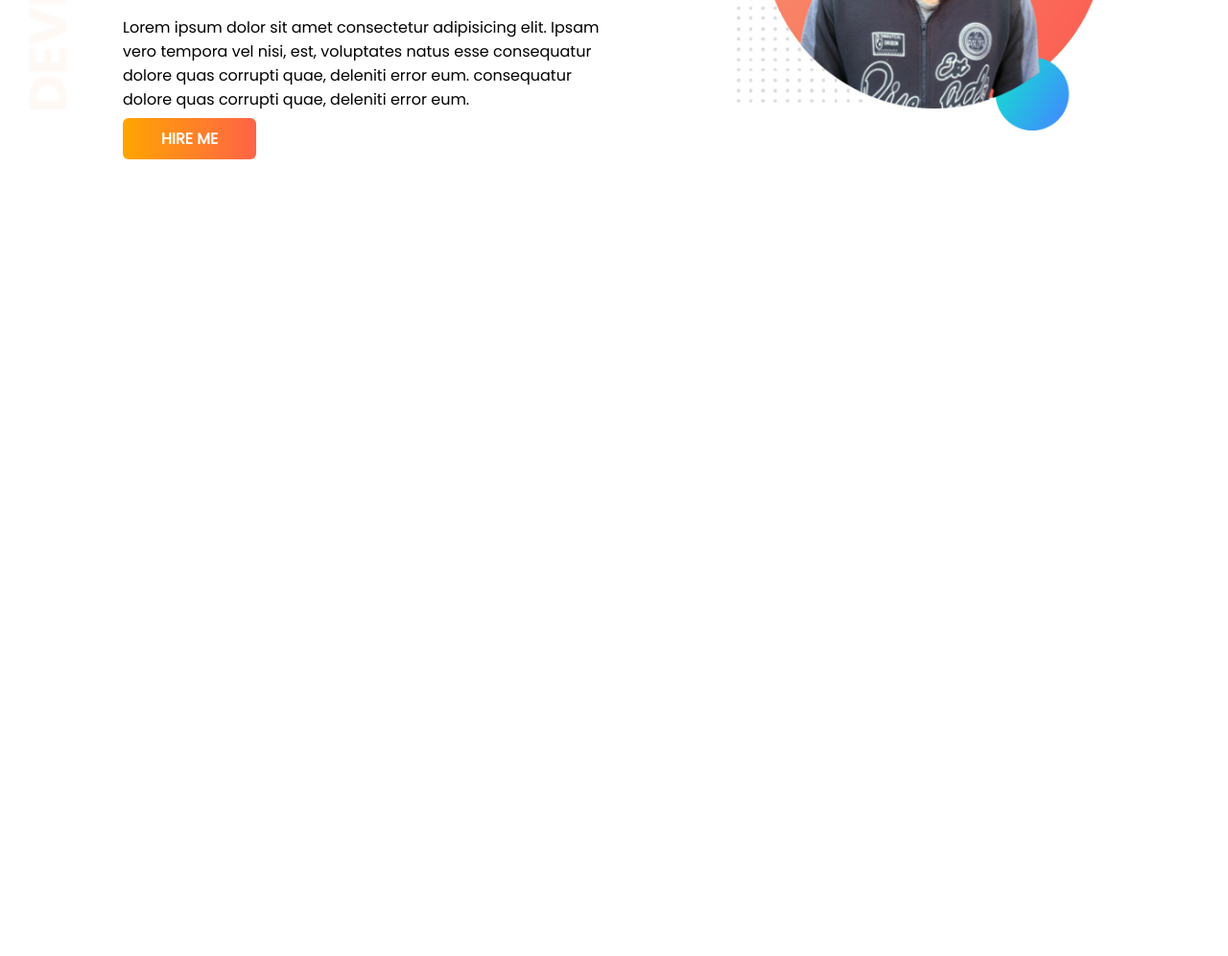
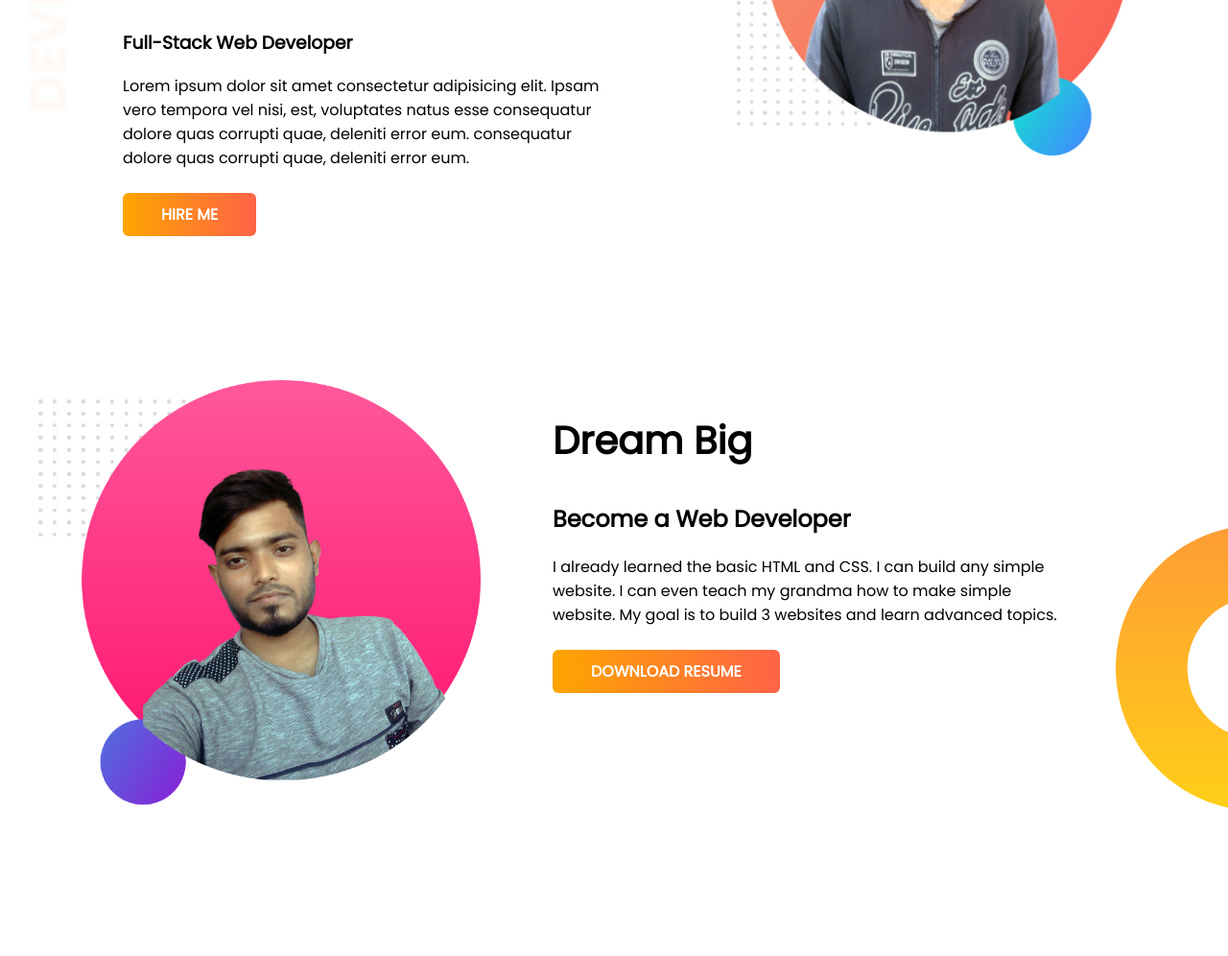
Before and after one commit to raisul227/Developer-Portfolio, a plain HTML site: page index.html in a window 1280 px wide. Shown: the part 245-1241 px from the top of the page at 96% size. Before the commit the page ends 800 px from the top, so only its background shows below. Drawn offline with Linux system fonts and the light colour scheme.

Commit message:
dream-adeded

```diff
--- a/index.html
+++ b/index.html
@@ -38,7 +38,20 @@
 
     </section>
 
+    <section class="dream-big">
+        <div class="dream-half-width dream-img-container">
+            <img src="./images/my-r-bg2.png" alt="My Image">
+        </div>
+        <div class="dream-half-width-2">
 
+            <h1 class=" dream-heading">Dream Big</h1>
+            <h2 class="dream-heading-2">Become a Web Developer</h2>
+            <p class="dream-p">I already learned the basic HTML and CSS. I can build any simple website. I can even
+                teach my grandma how
+                to make simple website. My goal is to build 3 websites and learn advanced topics.</p>
+            <a href="#" class="btn" target="_blank">Download Resume</a>
+        </div>
+    </section>
 
 </body>
 
--- a/style.css
+++ b/style.css
@@ -8,12 +8,18 @@ body{
 .heading-1{
     font-size: 50px;
 }
+.heading-2{
+    font-size: 50px;
+}
 .text-primary{
     color: orange;
 }
-
+section{
+    display: flex;
+    width: 100%;
+    padding-bottom: 150px;
+}
 .top-banner{
-    display: flex;
     background-image: url(./images/top-banner.png);
     background-repeat: no-repeat;
 
@@ -23,10 +29,11 @@ body{
     padding-left: 10%;
 }
 .half-width img{
-    width: 75%;
+    width: 80%;
 }
 
 .btn{
+    display: inline-block;
     text-decoration: none;
     background: linear-gradient(to right,orange,tomato);
     color: #fff;
@@ -34,4 +41,28 @@ body{
     border-radius: 6px;
     font-weight: 700;
     text-transform: uppercase;
+    margin-top: 8px;
 }
+
+.dream-heading{
+    font-size: 40px;
+}
+
+.dream-big{
+    background-image: url(images/dream-bg.png);
+    background-repeat: no-repeat;
+    background-position: right;
+}
+.dream-p{
+   width: 75%;
+}
+.dream-img-container img{
+    width: 80%;
+    margin-left: 40px;
+}
+.dream-half-width{
+    width: 45%;
+}
+.dream-half-width-2{
+    width: 55%;
+}
```
Also changed, not shown: images/IMG_20210227_101445-removebg-preview.png (added), images/my-r-bg2.png (added).
